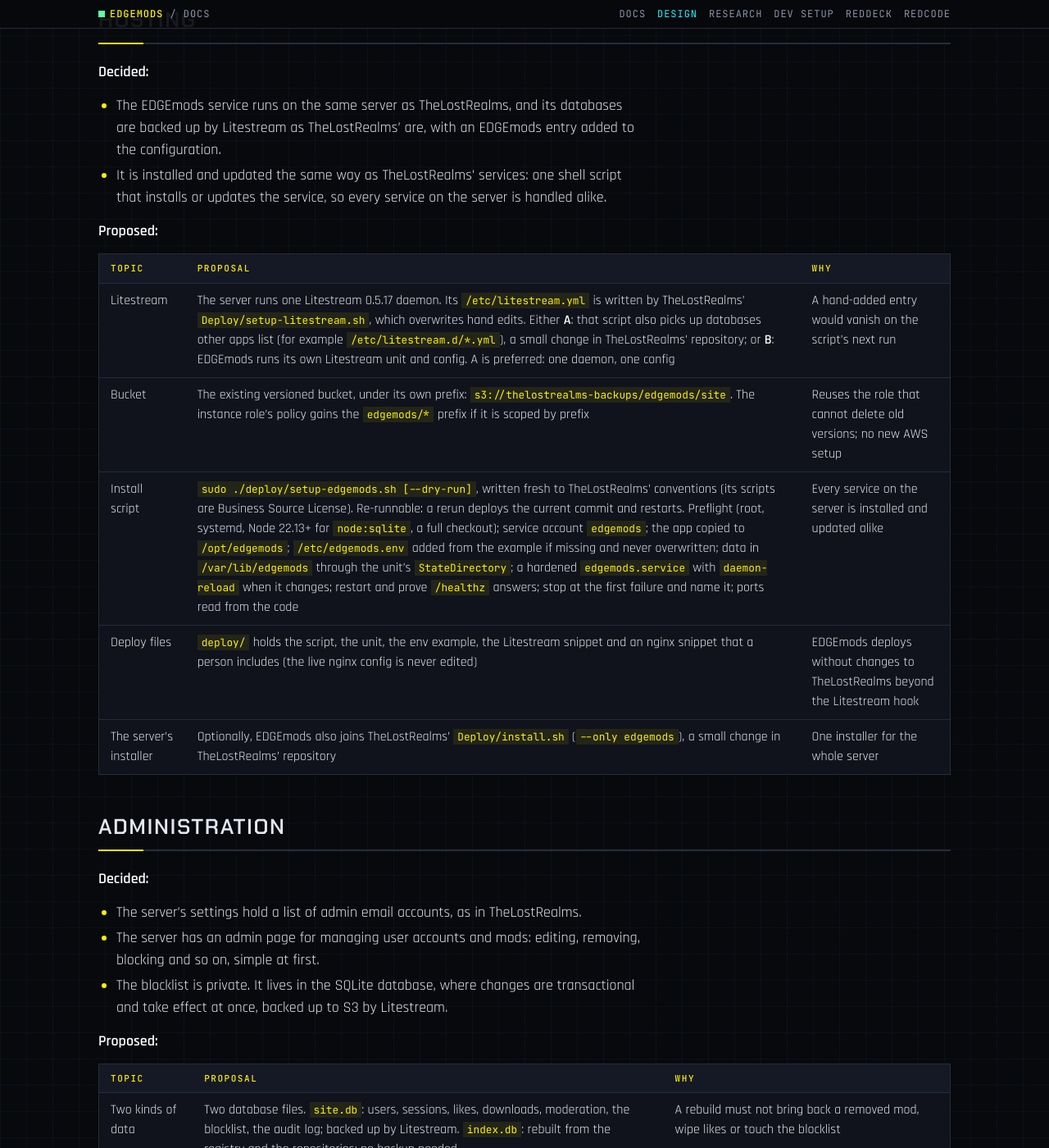
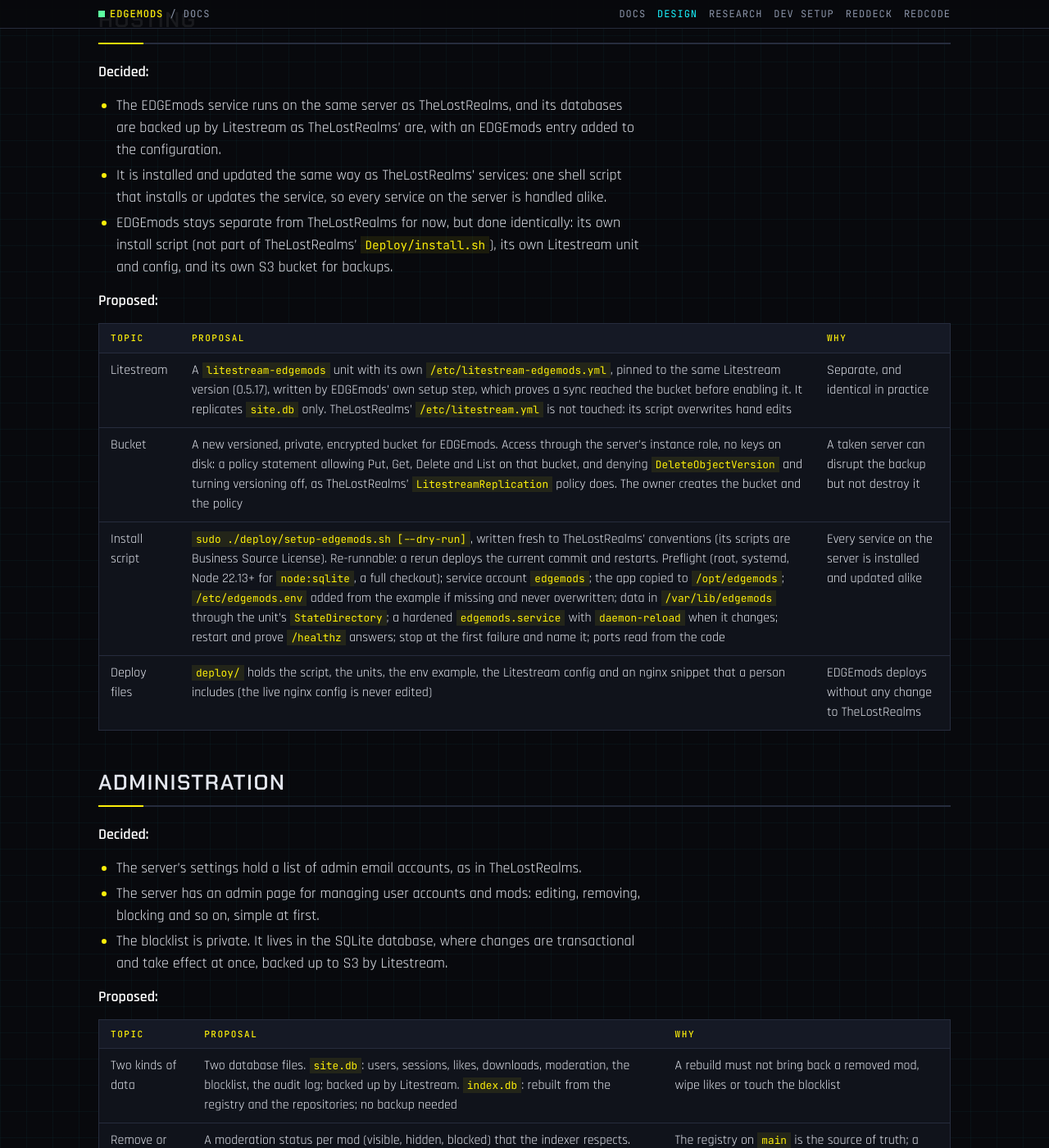
Before and after one commit to Edgemodders/EDGEmods, a Jekyll site: the page built from docs/design.md, in a window 1280 px wide and 1400 px high, scrolled down 6037 px. Shown: the whole window at 82% size. Built offline with Jekyll 4.4.1, drawn with Linux system fonts in a browser that asks for light colours; our own code applies the rules of GitHub Pages for plain Markdown files; some of the changed text lies outside the part shown.

Commit message:
Design: EDGEmods hosting stays separate: own Litestream unit and S3 bucket
Co-Authored-By: Claude Opus 5.5 <noreply@anthropic.com>

```diff
--- a/docs/design.md
+++ b/docs/design.md
@@ -135,16 +135,16 @@ A modder who signs in with email or Google can browse but does not see their pub
 
 - The EDGEmods service runs on the same server as TheLostRealms, and its databases are backed up by Litestream as TheLostRealms' are, with an EDGEmods entry added to the configuration.
 - It is installed and updated the same way as TheLostRealms' services: one shell script that installs or updates the service, so every service on the server is handled alike.
+- EDGEmods stays separate from TheLostRealms for now, but done identically: its own install script (not part of TheLostRealms' `Deploy/install.sh`), its own Litestream unit and config, and its own S3 bucket for backups.
 
 **Proposed:**
 
 | Topic | Proposal | Why |
 |---|---|---|
-| Litestream | The server runs one Litestream 0.5.17 daemon. Its `/etc/litestream.yml` is written by TheLostRealms' `Deploy/setup-litestream.sh`, which overwrites hand edits. Either **A**: that script also picks up databases other apps list (for example `/etc/litestream.d/*.yml`), a small change in TheLostRealms' repository; or **B**: EDGEmods runs its own Litestream unit and config. A is preferred: one daemon, one config | A hand-added entry would vanish on the script's next run |
-| Bucket | The existing versioned bucket, under its own prefix: `s3://thelostrealms-backups/edgemods/site`. The instance role's policy gains the `edgemods/*` prefix if it is scoped by prefix | Reuses the role that cannot delete old versions; no new AWS setup |
+| Litestream | A `litestream-edgemods` unit with its own `/etc/litestream-edgemods.yml`, pinned to the same Litestream version (0.5.17), written by EDGEmods' own setup step, which proves a sync reached the bucket before enabling it. It replicates `site.db` only. TheLostRealms' `/etc/litestream.yml` is not touched: its script overwrites hand edits | Separate, and identical in practice |
+| Bucket | A new versioned, private, encrypted bucket for EDGEmods. Access through the server's instance role, no keys on disk: a policy statement allowing Put, Get, Delete and List on that bucket, and denying `DeleteObjectVersion` and turning versioning off, as TheLostRealms' `LitestreamReplication` policy does. The owner creates the bucket and the policy | A taken server can disrupt the backup but not destroy it |
 | Install script | `sudo ./deploy/setup-edgemods.sh [--dry-run]`, written fresh to TheLostRealms' conventions (its scripts are Business Source License). Re-runnable: a rerun deploys the current commit and restarts. Preflight (root, systemd, Node 22.13+ for `node:sqlite`, a full checkout); service account `edgemods`; the app copied to `/opt/edgemods`; `/etc/edgemods.env` added from the example if missing and never overwritten; data in `/var/lib/edgemods` through the unit's `StateDirectory`; a hardened `edgemods.service` with `daemon-reload` when it changes; restart and prove `/healthz` answers; stop at the first failure and name it; ports read from the code | Every service on the server is installed and updated alike |
-| Deploy files | `deploy/` holds the script, the unit, the env example, the Litestream snippet and an nginx snippet that a person includes (the live nginx config is never edited) | EDGEmods deploys without changes to TheLostRealms beyond the Litestream hook |
-| The server's installer | Optionally, EDGEmods also joins TheLostRealms' `Deploy/install.sh` (`--only edgemods`), a small change in TheLostRealms' repository | One installer for the whole server |
+| Deploy files | `deploy/` holds the script, the units, the env example, the Litestream config and an nginx snippet that a person includes (the live nginx config is never edited) | EDGEmods deploys without any change to TheLostRealms |
 
 ## Administration
 
@@ -217,8 +217,6 @@ To be agreed. The format comes first, because the checks, the website and the ex
 |---|---|
 | The metadata format and the publishing form's fields | Next, on their own page |
 | Where the website lives | A path on edgemodders.ai, a subdomain, or another domain; with EDGEweb |
-| Litestream on the shared server | Option A (TheLostRealms' script picks up other apps' databases) or B (EDGEmods' own unit); the bucket; see "Hosting" |
-| The server's installer | Whether EDGEmods also joins TheLostRealms' `Deploy/install.sh` |
 | Which malware scanner | VirusTotal's terms for this use, ClamAV, or both |
 | What the agent review tags and refuses | The owner defines it before R6 |
 | Nexus | Cross-posting, linked both ways? REDdeck already speaks to Nexus |
```
